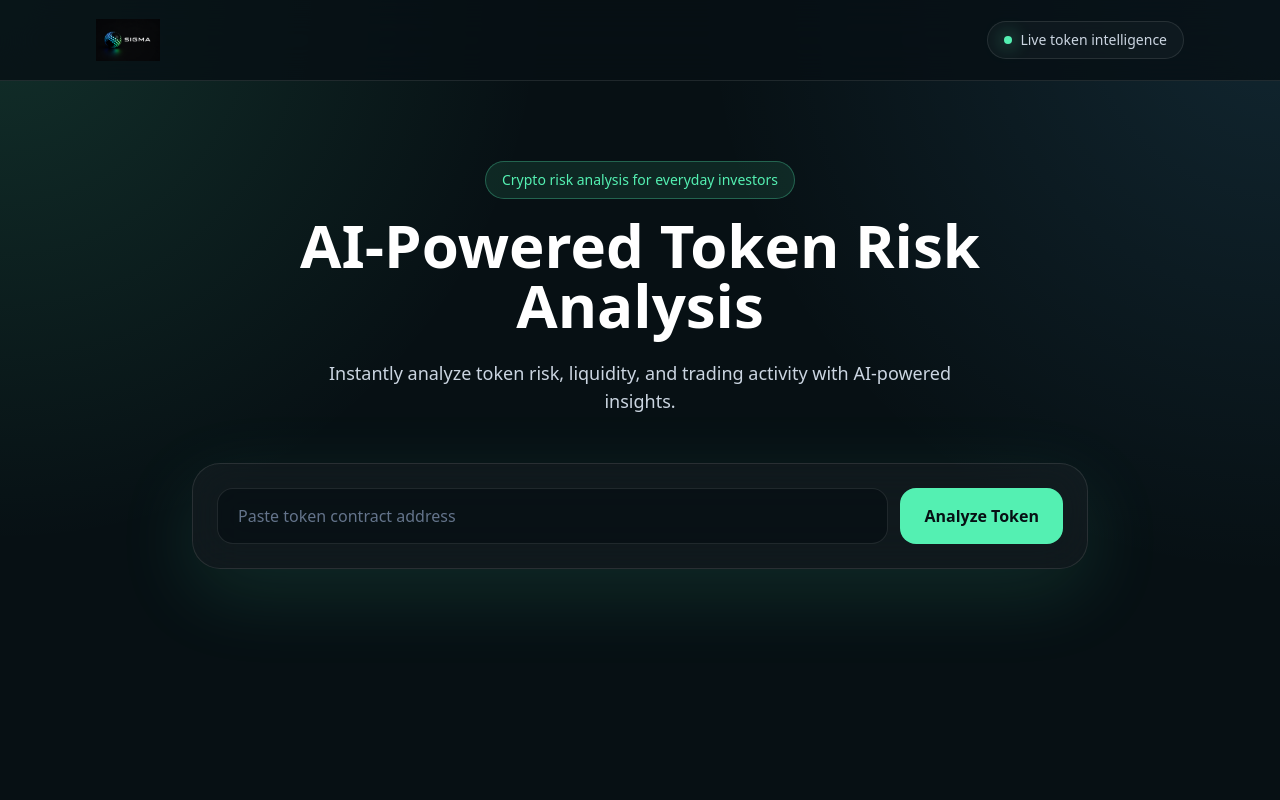
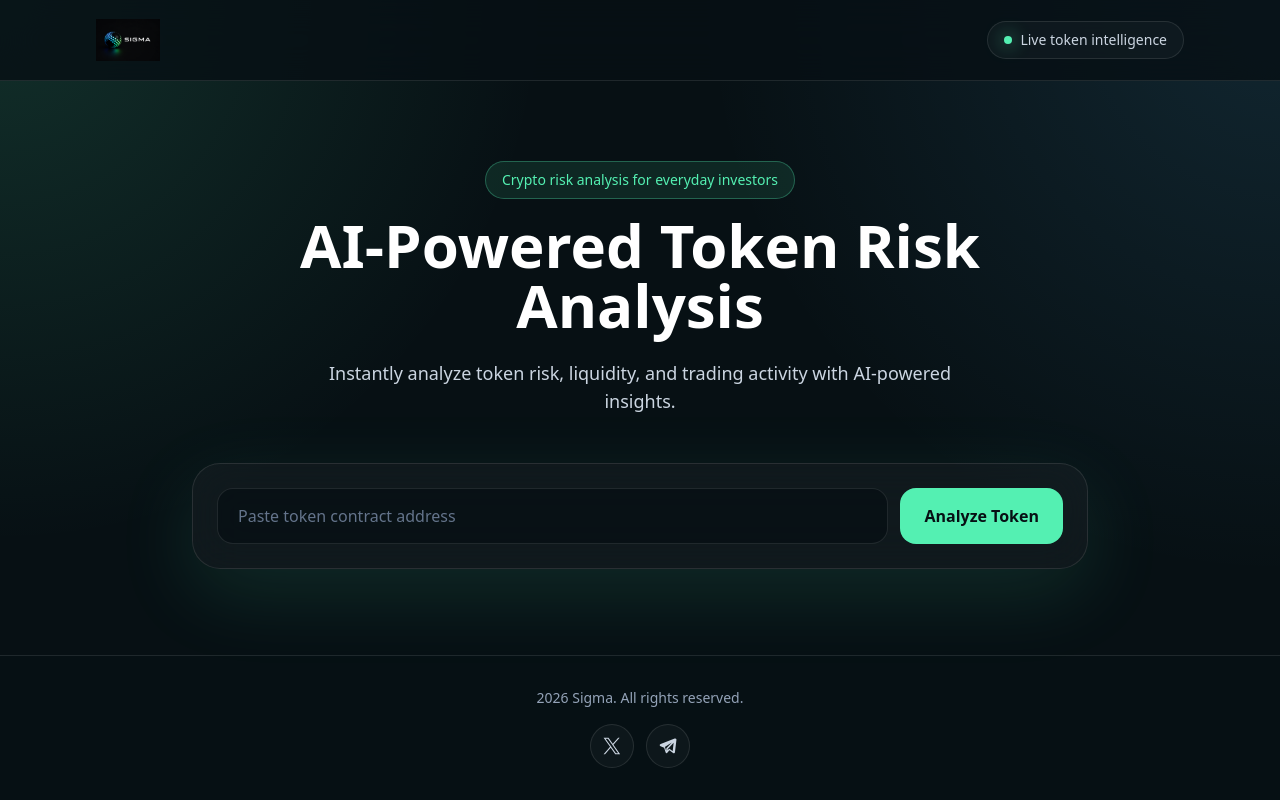
Before and after one commit to princeolawale/sigma, a Next.js app: page / in a window 1280 px wide. Built offline with nearby package versions, Linux system fonts and the light colour scheme.

Commit message:
Add social links to SIGMA UI

```diff
--- a/app/page.tsx
+++ b/app/page.tsx
@@ -3,7 +3,7 @@ import TokenAnalyzer from "@/components/TokenAnalyzer";
 
 export default function Home() {
   return (
-    <main className="min-h-screen overflow-hidden">
+    <main className="flex min-h-screen flex-col overflow-hidden">
       <nav className="border-b border-white/10 bg-ink/80 backdrop-blur-xl">
         <div className="mx-auto flex h-20 max-w-6xl items-center justify-between px-5 sm:px-8">
           <div className="flex items-center gap-3">
@@ -39,6 +39,46 @@ export default function Home() {
 
         <TokenAnalyzer />
       </section>
+
+      <footer className="mt-auto border-t border-white/10 bg-ink/70">
+        <div className="mx-auto flex max-w-6xl flex-col items-center gap-4 px-5 py-8 text-center sm:px-8">
+          <p className="text-sm text-slate-400">2026 Sigma. All rights reserved.</p>
+          <div className="flex items-center gap-3">
+            <a
+              href="https://x.com/usesigma?s=21"
+              target="_blank"
+              rel="noopener noreferrer"
+              aria-label="Open Sigma on X"
+              className="grid h-11 w-11 place-items-center rounded-full border border-white/10 bg-white/[0.03] text-slate-300 transition hover:border-acid/50 hover:text-acid focus:outline-none focus:ring-2 focus:ring-acid/60"
+            >
+              <svg
+                aria-hidden="true"
+                viewBox="0 0 24 24"
+                className="h-5 w-5"
+                fill="currentColor"
+              >
+                <path d="M13.74 10.38 21.13 2h-1.75l-6.42 7.28L7.83 2H1.92l7.75 11.02L1.92 21.8h1.75l6.78-7.69 5.42 7.69h5.91l-8.04-11.42Zm-2.4 2.72-.79-1.1L4.31 3.29h2.68l5.05 7.04.78 1.1 6.55 9.14h-2.68l-5.35-7.47Z" />
+              </svg>
+            </a>
+            <a
+              href="https://t.me/sigmaofficialchat"
+              target="_blank"
+              rel="noopener noreferrer"
+              aria-label="Open Sigma Telegram chat"
+              className="grid h-11 w-11 place-items-center rounded-full border border-white/10 bg-white/[0.03] text-slate-300 transition hover:border-acid/50 hover:text-acid focus:outline-none focus:ring-2 focus:ring-acid/60"
+            >
+              <svg
+                aria-hidden="true"
+                viewBox="0 0 24 24"
+                className="h-5 w-5"
+                fill="currentColor"
+              >
+                <path d="M21.58 3.32a1.5 1.5 0 0 0-1.55-.22L3.24 9.58c-.72.28-1.18.78-1.22 1.34-.04.56.35 1.07 1.04 1.38l4.3 1.88 1.72 5.31c.22.67.62 1.07 1.12 1.11.43.03.86-.2 1.24-.66l2.25-2.75 4.4 3.26c.44.32.88.43 1.27.32.45-.13.78-.52.94-1.1L22.1 4.82c.18-.7-.01-1.22-.52-1.5ZM8.16 13.1l8.4-5.31-6.52 7.03-.25 2.87-1.05-3.24a1.7 1.7 0 0 0-.58-1.35Zm10.45 5.85-4.5-3.34a1 1 0 0 0-1.37.17l-1.18 1.44.14-1.57 7.07-7.62-1.23 10.72.07.05-.01.04Z" />
+              </svg>
+            </a>
+          </div>
+        </div>
+      </footer>
     </main>
   );
 }
```
